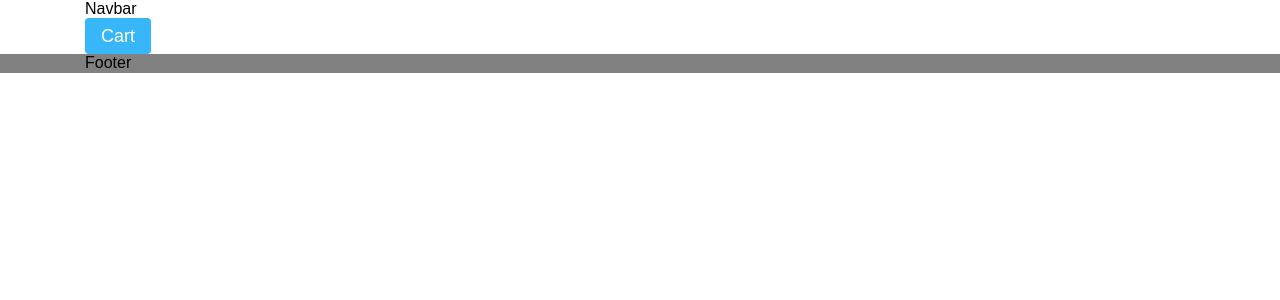
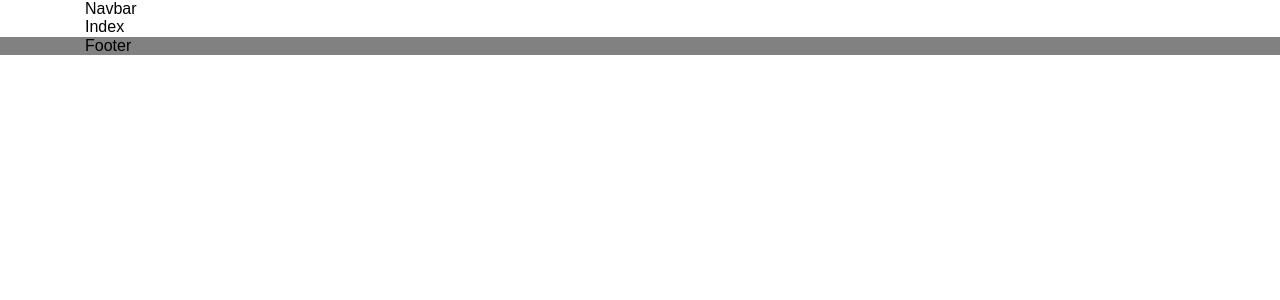
Before and after one commit to lsemeniuk/fe-20_final_project, a React (Create React App) app: page / in a window 1280 px wide. Shown: the top 300 px of the page. Built offline with nearby package versions, Linux system fonts and the light colour scheme.

Commit message:
clear index

```diff
--- a/src/pages/Index/Index.js
+++ b/src/pages/Index/Index.js
@@ -1,19 +1,8 @@
-import React, { useState } from 'react';
-import Button from '../../components/Button/Button';
+import React from 'react';
 import Container from '../../components/Container/Container';
-import Cart from '../../components/modals/Cart/Cart';
 
 const Index = () => {
-  const [modalCart, setmodalCart] = useState(false);
-  const modalHandler = () => {
-    setmodalCart(!modalCart);
-  };
-  return (
-    <Container>
-      <Button title='Cart' onClick={modalHandler} />
-      {modalCart && <Cart buttonHandler={modalHandler} />}
-    </Container>
-  );
+  return <Container>Index</Container>;
 };
 
 export default Index;
```
